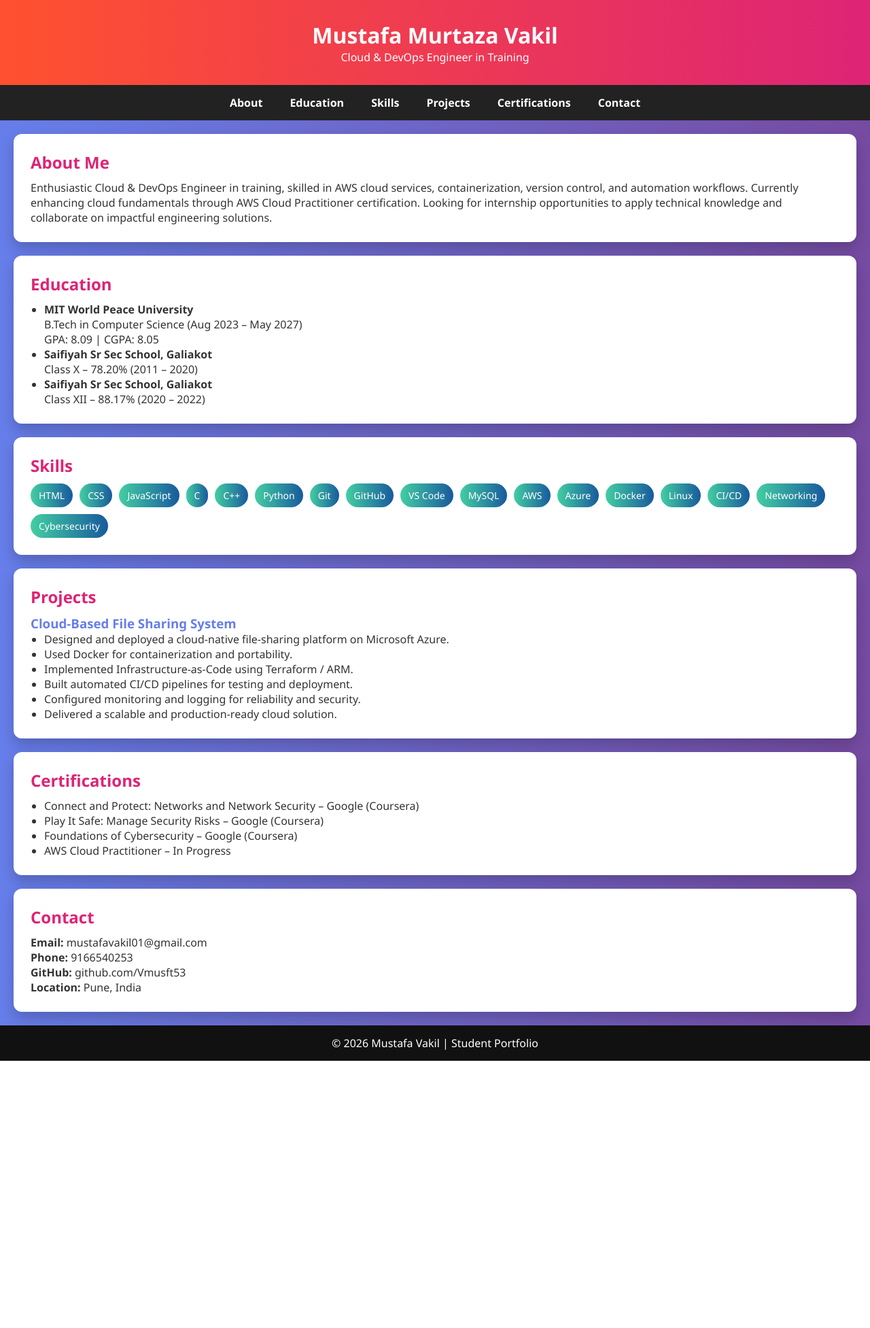
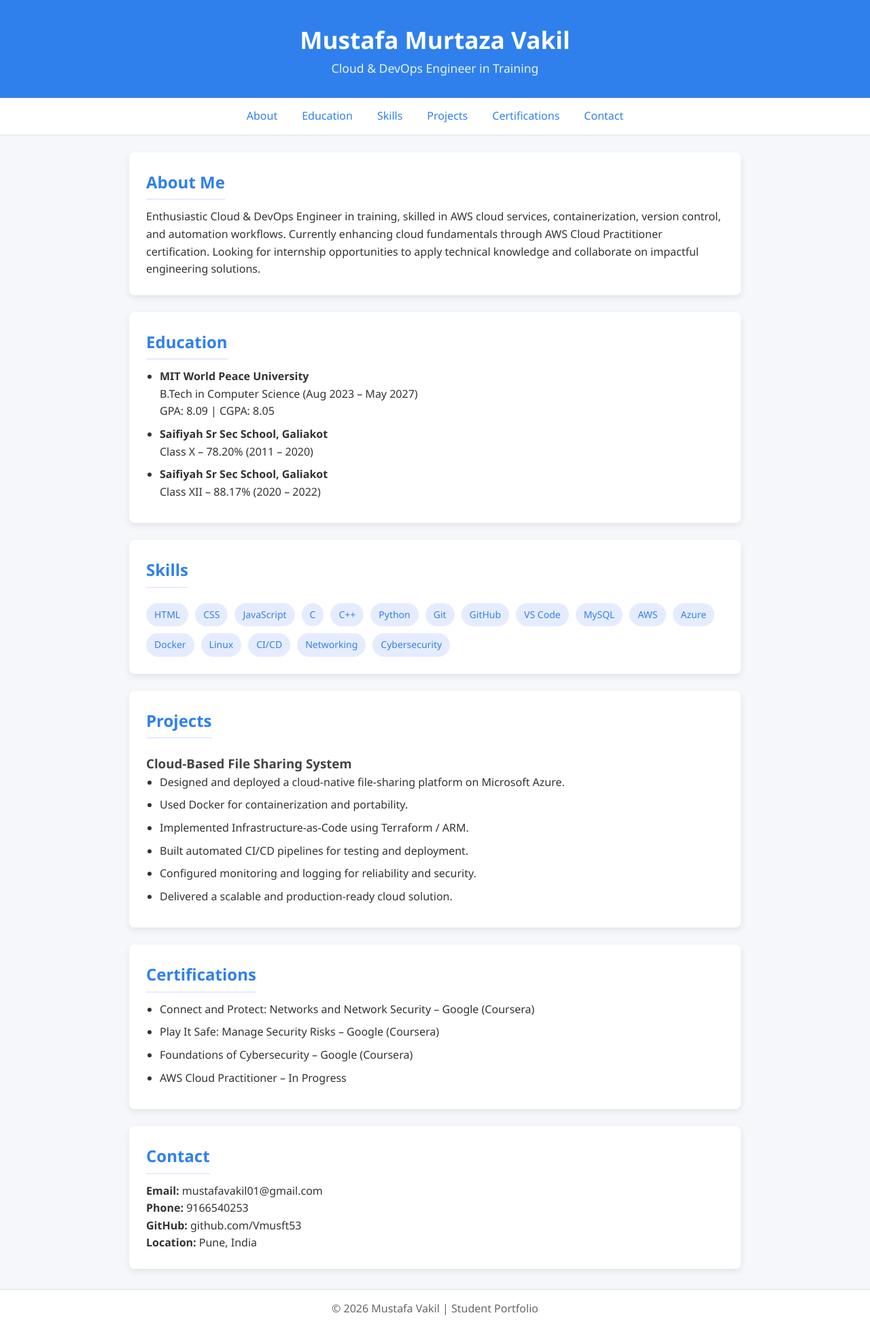
Before and after one commit to Vmusft53/Mustafa_1032231314, a PHP site: page / in a window 1280 px wide. Shown: the whole page at 68% size. Before the commit the page ends 1560 px from the top, so only its background shows below. Run offline with PHP 8.4, Linux system fonts and the light colour scheme.

Commit message:
Updated CSS: simple and attractive color theme

```diff
--- a/css/style.css
+++ b/css/style.css
@@ -2,90 +2,119 @@
     margin: 0;
     padding: 0;
     box-sizing: border-box;
-    font-family: 'Segoe UI', sans-serif;
+    font-family: "Segoe UI", Arial, sans-serif;
 }
 
 body {
-    background: linear-gradient(to right, #667eea, #764ba2);
+    background-color: #f5f7fa;
     color: #333;
+    line-height: 1.6;
 }
 
+/* Header */
 header {
-    background: linear-gradient(to right, #ff512f, #dd2476);
+    background-color: #2f80ed;
     color: white;
-    padding: 30px;
+    padding: 30px 20px;
     text-align: center;
 }
 
+header h1 {
+    font-size: 2.2rem;
+}
+
+header p {
+    font-size: 1.1rem;
+    opacity: 0.9;
+}
+
+/* Navigation */
 nav {
-    background: #222;
+    background-color: #ffffff;
     display: flex;
     justify-content: center;
     flex-wrap: wrap;
+    border-bottom: 1px solid #ddd;
 }
 
 nav a {
-    color: white;
-    padding: 15px 20px;
+    color: #2f80ed;
+    padding: 14px 18px;
     text-decoration: none;
-    font-weight: bold;
+    font-weight: 500;
 }
 
 nav a:hover {
-    background: #ff512f;
+    background-color: #f0f4ff;
+    border-radius: 5px;
 }
 
+/* Sections */
 .card {
     background: white;
-    margin: 20px;
+    max-width: 900px;
+    margin: 25px auto;
     padding: 25px;
-    border-radius: 12px;
-    box-shadow: 0 10px 20px rgba(0,0,0,0.2);
+    border-radius: 8px;
+    box-shadow: 0 4px 10px rgba(0,0,0,0.08);
 }
 
 h2 {
-    color: #dd2476;
-    margin-bottom: 10px;
+    color: #2f80ed;
+    margin-bottom: 12px;
+    border-bottom: 2px solid #e6ecff;
+    display: inline-block;
+    padding-bottom: 5px;
 }
 
 h3 {
-    color: #667eea;
+    color: #444;
     margin-top: 10px;
 }
 
+/* Lists */
 ul {
     margin-left: 20px;
 }
 
+ul li {
+    margin-bottom: 8px;
+}
+
+/* Skills */
 .skills {
     display: flex;
     flex-wrap: wrap;
     gap: 10px;
+    margin-top: 10px;
 }
 
 .skills span {
-    background: linear-gradient(to right, #43cea2, #185a9d);
-    color: white;
-    padding: 8px 12px;
+    background-color: #e6ecff;
+    color: #2f80ed;
+    padding: 6px 12px;
     border-radius: 20px;
     font-size: 14px;
 }
 
+/* Footer */
 footer {
-    background: #111;
-    color: white;
+    background-color: #ffffff;
+    color: #666;
     text-align: center;
     padding: 15px;
-    margin-top: 20px;
+    border-top: 1px solid #ddd;
+    margin-top: 30px;
 }
 
-/* Responsive Design */
+/* Responsive */
 @media (max-width: 768px) {
     nav {
         flex-direction: column;
+        align-items: center;
     }
 
-    .card {
-        margin: 10px;
+    header h1 {
+        font-size: 1.8rem;
     }
 }
```
